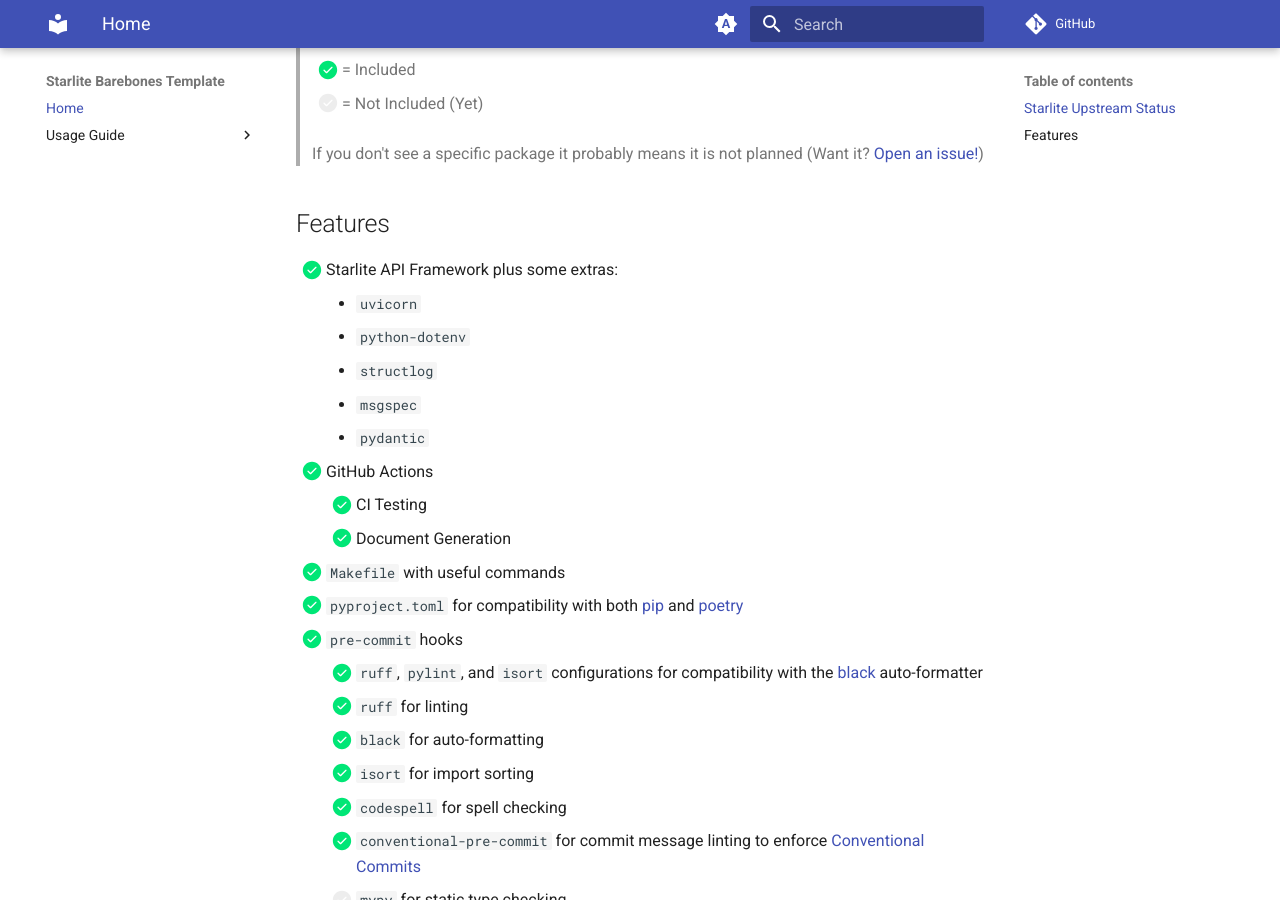
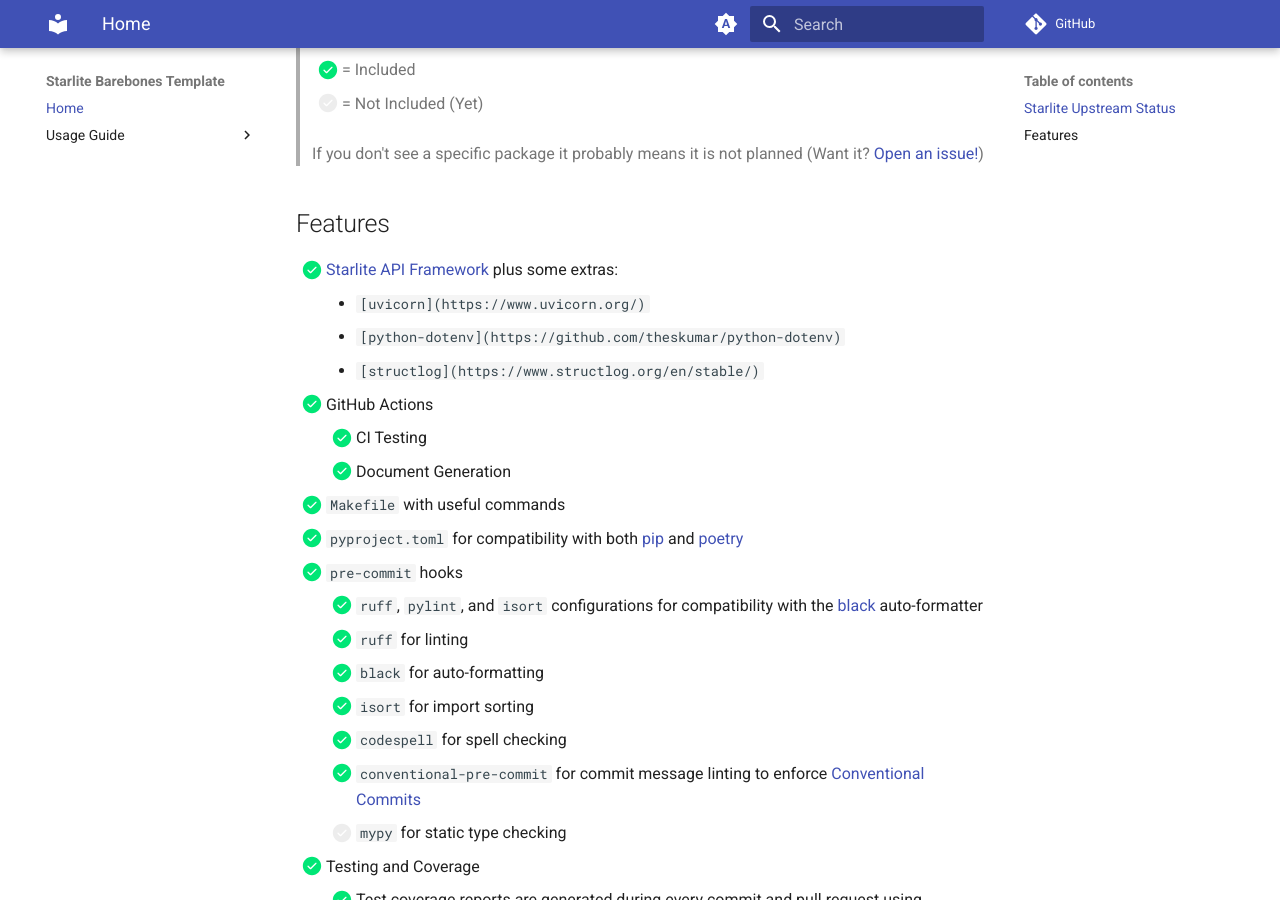
Before and after one commit to cofin/starlite-barebones-template, an MkDocs documentation site: the page built from docs/index.md, in a window 1280 px wide and 900 px high, scrolled down 332 px. Built offline with MkDocs 1.6.1 and Material for MkDocs 9.7.7, drawn with Linux system fonts in a browser that asks for light colours; comment, search, counter and statistics services are not loaded; the version menu is left out.

Commit message:
chore: update docs

```diff
--- a/docs/index.md
+++ b/docs/index.md
@@ -18,12 +18,10 @@
 
 ## Features
 
-- [x] Starlite API Framework plus some extras:
-    * `uvicorn`
-    * `python-dotenv`
-    * `structlog`
-    * `msgspec`
-    * `pydantic`
+- [x] [Starlite API Framework](https://starlite-api.github.io/starlite/) plus some extras:
+    * `[uvicorn](https://www.uvicorn.org/)`
+    * `[python-dotenv](https://github.com/theskumar/python-dotenv)`
+    * `[structlog](https://www.structlog.org/en/stable/)`
 - [x] GitHub Actions
     - [x] CI Testing
     - [x] Document Generation
```
